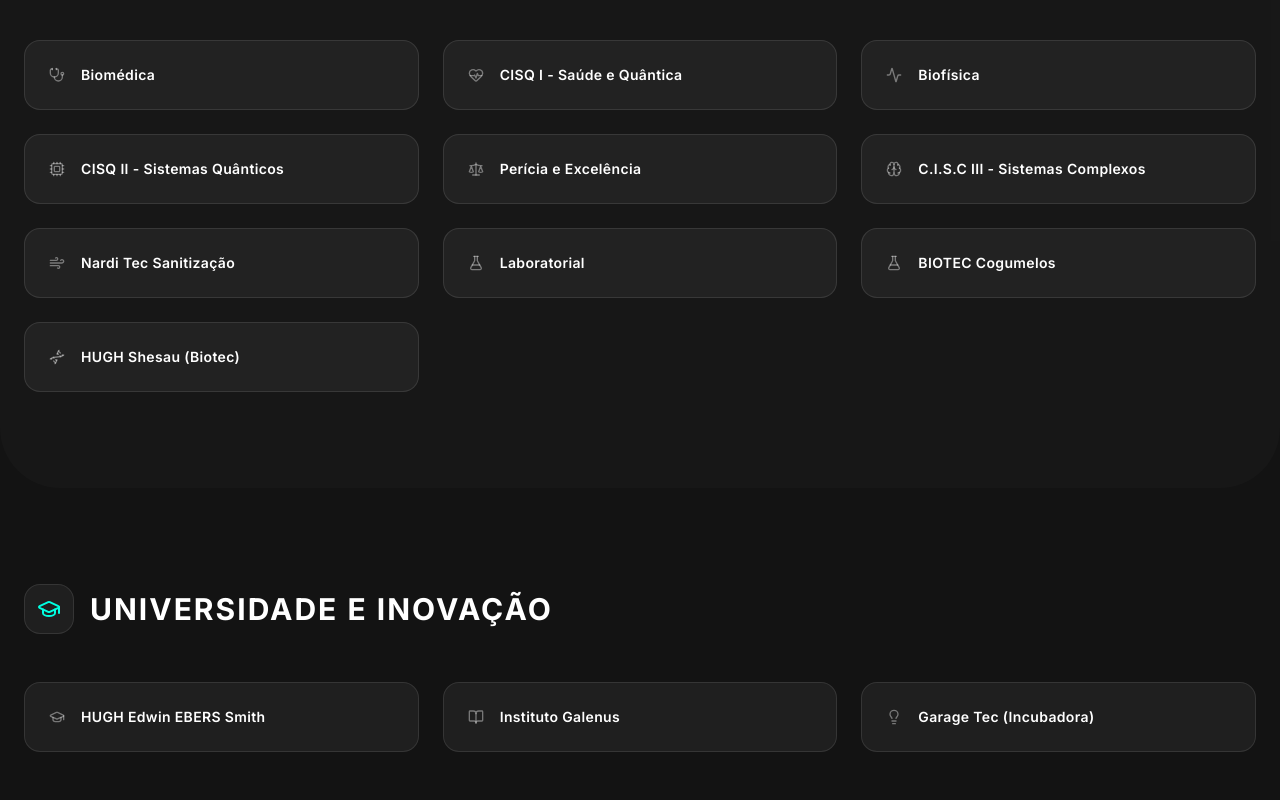
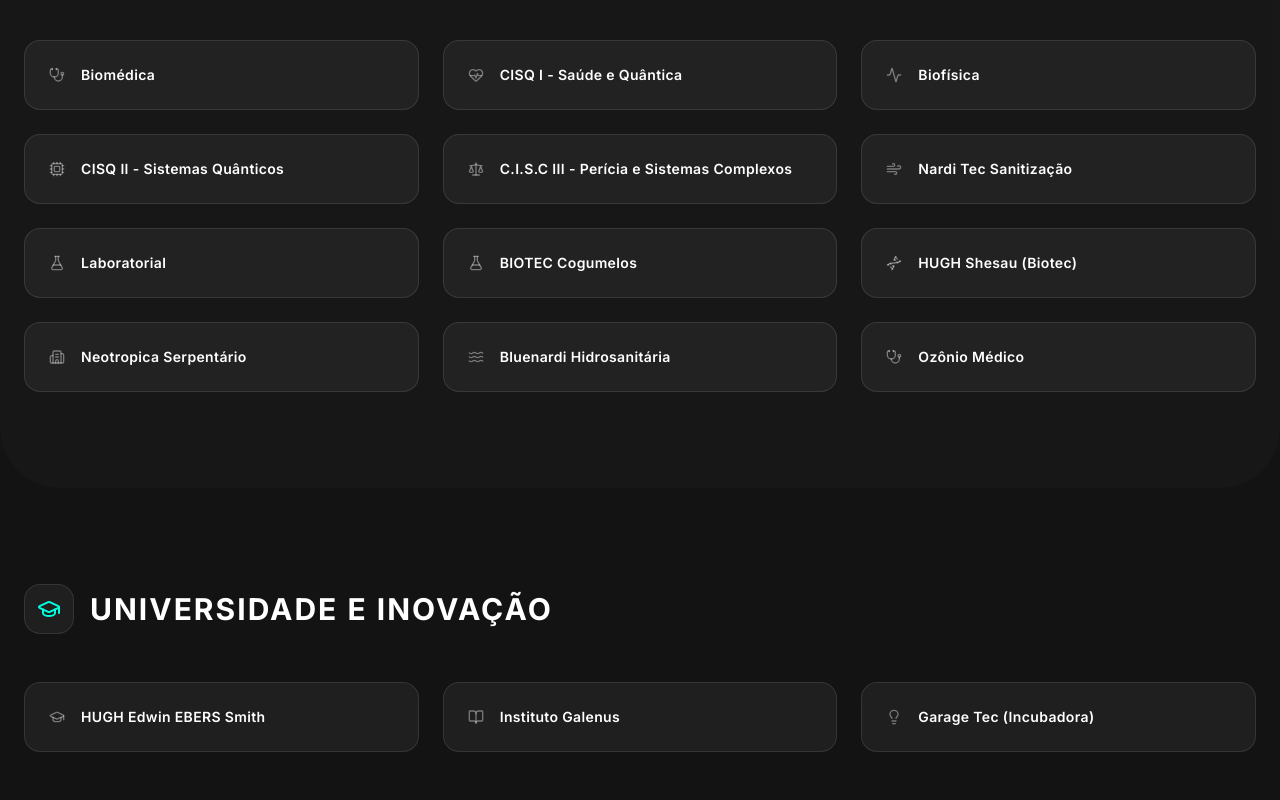
Before and after one commit to dca-tec/dca-tec, a React (Vite) app: page / in a window 1280 px wide. Shown: the part 2300-3100 px from the top of the page. Built offline with nearby package versions, Linux system fonts and the light colour scheme; no server answers; the database is empty.

Commit message:
feat: update and expand project portfolio
Consolidate Perícia projects into C.I.S.C III and add new projects: Neotropica, Bluenardi, and Ozônio Médico.

```diff
--- a/src/data/projectsData.ts
+++ b/src/data/projectsData.ts
@@ -97,23 +97,14 @@ export const projectsData: Record<string, ProjectInfo> = {
     icon: Cpu,
     features: ["Engenharia Quântica", "Materiais Avançados", "Pesquisa Computacional"]
   },
-  "pericia-excelencia": {
-    slug: "pericia-excelencia",
-    name: "Perícia e Excelência",
-    category: "Consultoria Especializada",
-    description: "Auditoria e perícia técnica de alta complexidade.",
-    longDescription: "Serviços especializados de perícia técnica em sistemas complexos, garantindo conformidade, segurança e excelência operacional para grandes indústrias e projetos críticos.",
-    icon: Scale,
-    features: ["Laudos Técnicos", "Auditoria de Sistemas", "Forense de Engenharia"]
-  },
   "cisc-iii": {
     slug: "cisc-iii",
-    name: "C.I.S.C III - Sistemas Complexos",
+    name: "C.I.S.C III - Perícia e Sistemas Complexos",
     category: "Consultoria Especializada",
-    description: "Inteligência em Sistemas Complexos e Diligências.",
-    longDescription: "Focado em diligências de excelência e análise de sistemas complexos, o CISC III provê soluções analíticas para problemas que exigem uma visão sistêmica e profunda da engenharia moderna.",
-    icon: Brain,
-    features: ["Análise Sistêmica", "Resolução de Conflitos", "Diligências Técnicas"]
+    description: "Perícia judicial e inteligência em sistemas complexos.",
+    longDescription: "Unidade especializada em perícia judicial de engenharia, assistência técnica, laudos de auditoria de alta complexidade e análise analítica profunda de sistemas complexos para resolução de conflitos críticos e diligências técnicas de excelência.",
+    icon: Scale,
+    features: ["Perícia Judicial & Assistência Técnica", "Auditoria & Laudos de Alta Complexidade", "Forense de Engenharia & Sistemas Complexos"]
   },
   "laboratorial": {
     slug: "laboratorial",
@@ -438,7 +429,7 @@ export const projectsData: Record<string, ProjectInfo> = {
   "ozonio-medico": {
     slug: "ozonio-medico",
     name: "Ozônio Médico",
-    category: "Biofísica e Bem-Estar",
+    category: "Consultoria Especializada",
     description: "Terapias oxidativas avançadas.",
     longDescription: "Sistemas profissionais para aplicação de ozônio medicinal, focados em regeneração tecidual, desinfetação e reforço imunológico.",
     icon: Stethoscope,
@@ -503,7 +494,7 @@ export const projectsData: Record<string, ProjectInfo> = {
   "neotropica": {
     slug: "neotropica",
     name: "Neotropica Serpentário",
-    category: "Engenharia",
+    category: "Consultoria Especializada",
     description: "Serpentário de Alta Tecnologia com 6 Domos.",
     longDescription: "Infraestrutura bio-tecnológica avançada composta por 6 domos geodésicos para criação, manejo e extração ética de peçonhas para uso farmacêutico e científico.",
     icon: Building2,
--- a/src/pages/Home.tsx
+++ b/src/pages/Home.tsx
@@ -156,12 +156,14 @@ export default function Home() {
         { name: "CISQ I - Saúde e Quântica", url: "https://cisq.lovable.app", icon: <HeartPulse className="w-4 h-4" /> },
         { name: "Biofísica", url: "/projects/biofisica", icon: <Activity className="w-4 h-4" />, isInternal: true },
         { name: "CISQ II - Sistemas Quânticos", url: "/projects/cisq-ii", icon: <Cpu className="w-4 h-4" />, isInternal: true },
-        { name: "Perícia e Excelência", url: "/projects/pericia-excelencia", icon: <Scale className="w-4 h-4" />, isInternal: true },
-        { name: "C.I.S.C III - Sistemas Complexos", url: "/projects/cisc-iii", icon: <Brain className="w-4 h-4" />, isInternal: true },
+        { name: "C.I.S.C III - Perícia e Sistemas Complexos", url: "/projects/cisc-iii", icon: <Scale className="w-4 h-4" />, isInternal: true },
         { name: "Nardi Tec Sanitização", url: "https://narditec.lovable.app", icon: <Wind className="w-4 h-4" /> },
         { name: "Laboratorial", url: "/projects/laboratorial", icon: <FlaskConical className="w-4 h-4" />, isInternal: true },
         { name: "BIOTEC Cogumelos", url: "/projects/biotec-cogumelos", icon: <FlaskConical className="w-4 h-4" />, isInternal: true },
         { name: "HUGH Shesau (Biotec)", url: "/projects/hugh-shesau", icon: <Dna className="w-4 h-4" />, isInternal: true },
+        { name: "Neotropica Serpentário", url: "/projects/neotropica", icon: <Building2 className="w-4 h-4" />, isInternal: true },
+        { name: "Bluenardi Hidrosanitária", url: "https://bluenardi.lovable.app", icon: <Waves className="w-4 h-4" /> },
+        { name: "Ozônio Médico", url: "/projects/ozonio-medico", icon: <Stethoscope className="w-4 h-4" />, isInternal: true },
       ]
     },
     {
@@ -201,7 +203,6 @@ export default function Home() {
         { name: "ArcTec (Design Inteligente)", url: "/projects/arctec", icon: <Cpu className="w-4 h-4" />, isInternal: true },
         { name: "Hangar Customs (Oficina)", url: "https://hangarcustoms.lovable.app", icon: <Car className="w-4 h-4" /> },
         { name: "GEOBIO (Construção)", url: "/projects/geobio", icon: <Building className="w-4 h-4" />, isInternal: true },
-        { name: "Neotropica Serpentário", url: "/projects/neotropica", icon: <Building2 className="w-4 h-4" />, isInternal: true },
         { name: "Aureon", url: "/projects/aureon", icon: <Rocket className="w-4 h-4" />, isInternal: true },
         { name: "Titan", url: "/projects/titan", icon: <Rocket className="w-4 h-4" />, isInternal: true },
         { name: "Horizon", url: "/projects/horizon", icon: <Rocket className="w-4 h-4" />, isInternal: true },
@@ -258,11 +259,9 @@ export default function Home() {
         { name: "Hypersenses", url: "https://hypersenses.lovable.app", icon: <Zap className="w-4 h-4" /> },
         { name: "Hidrogen Shop", url: "https://hidrogen.lovable.app", icon: <Zap className="w-4 h-4" /> },
         { name: "Saara Sahel (Terapêuticos)", url: "/projects/saara-sahel", icon: <Activity className="w-4 h-4" />, isInternal: true },
-        { name: "Ozônio Médico", url: "/projects/ozonio-medico", icon: <Stethoscope className="w-4 h-4" />, isInternal: true },
         { name: "Ozoncare", url: "https://ozonecare.lovable.app", icon: <Wind className="w-4 h-4" /> },
         { name: "Aiolos", url: "https://aiolos.lovable.app", icon: <Wind className="w-4 h-4" /> },
         { name: "Genesis Acqua", url: "https://genesisacqua.lovable.app", icon: <FlaskConical className="w-4 h-4" /> },
-        { name: "Bluenardi Hidrosanitária", url: "https://bluenardi.lovable.app", icon: <Waves className="w-4 h-4" /> },
       ]
     },
     {
```
